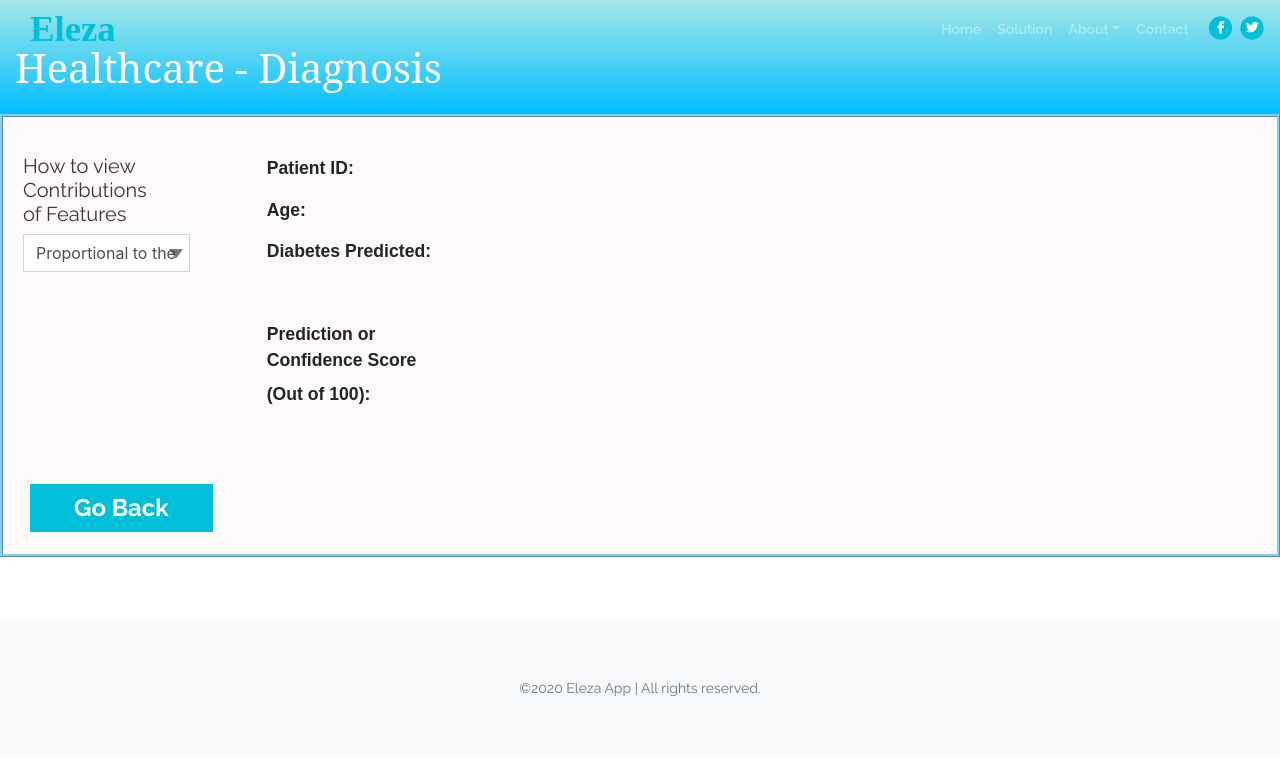
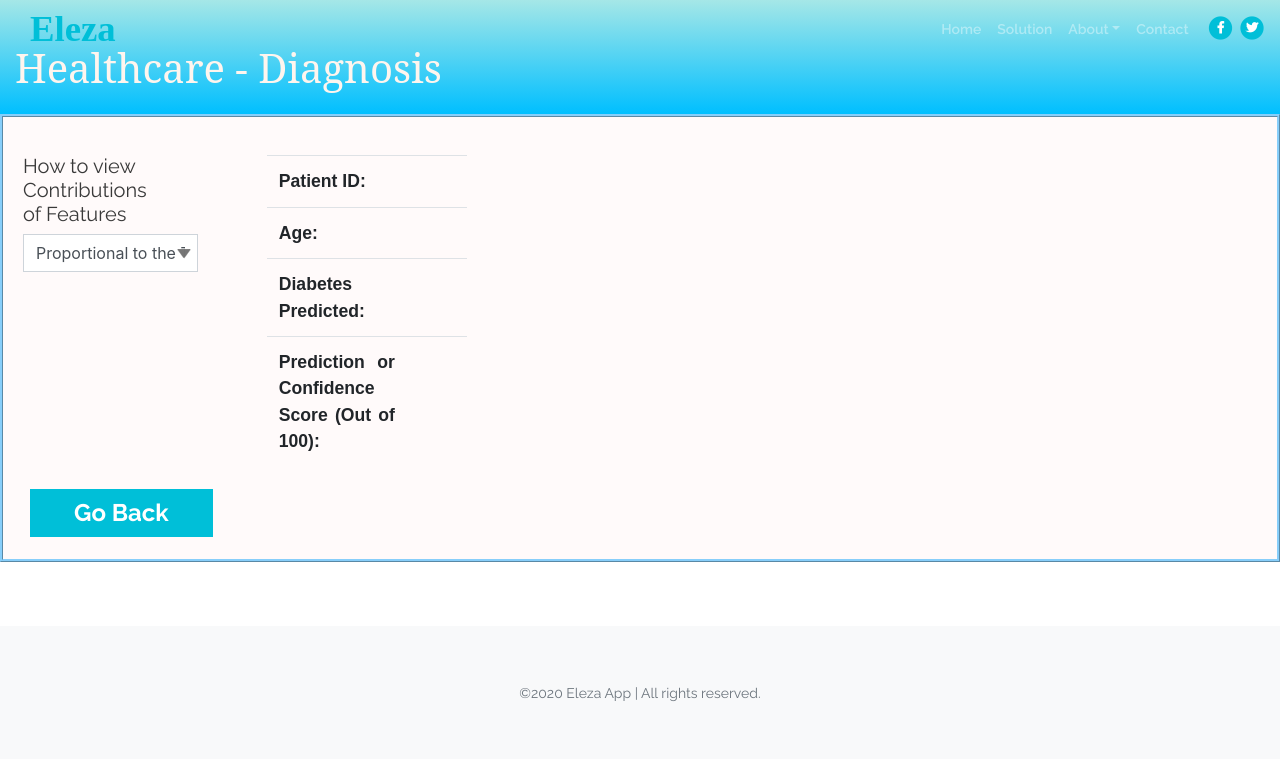
Before and after one commit to kipod/eleza, a Flask app: template app/templates/explanations_per_patient.html in a window 1280 px wide. Shown: the top 759 px of the page. Run offline with Flask 2, Linux system fonts and the light colour scheme; the template is opened without the code that fills it, so the values that code supplies are empty; some libraries are stand-ins or nearby versions; grey boxes are pictures that could not be loaded.

Commit message:
make_table_tp_patients_values_explan_per_patient

```diff
--- a/app/templates/explanations_per_patient.html
+++ b/app/templates/explanations_per_patient.html
@@ -6,17 +6,11 @@
 
 {% block content %}
 <style>
-
-  .sidesWrapper {
-    display: flex;
-    justify-content: space-between;
-}
-
-  .table {
-    margin-bottom: 5%;
-    border: 3px ridge lightskyblue;
-    background: #FFFAFA;
-    width: 100%;
+.table {
+  margin-bottom: 5%;
+  border: 3px ridge lightskyblue;
+  background: #FFFAFA;
+  width: 100%;
 }
 
 /* .sidesWrapper {
@@ -129,6 +123,12 @@ font-weight: 600;
     justify-content: space-between;
 }
 
+.td_patient-value {
+  font-size: 110%;
+  width: 30%;
+  text-align: center;
+}
+
 </style>
 <!-- Header -->
 <div class="ex-header-top-main bck" title='Healthcare - {{ form.subdomain.name }} Diagnosis'>
@@ -160,7 +160,7 @@ font-weight: 600;
           <div class="leftDiv">
             <div style="padding: 20px; margin-top: 10px;">
               <h5> How to view Contributions of Features </h5>
-              <div style="width:85%; margin-bottom: 170px; width: 100%; background: url(http://wpandyou.ru/wp-content/uploads/2013/01/down_arrow_select.jpg) no-repeat right #DDD;">
+              <div style="margin-bottom: 170px; width: 105%; background: url(http://wpandyou.ru/wp-content/uploads/2013/01/down_arrow_select.jpg) no-repeat right #DDD;">
                 <select class="form-control" id="presentation_type" name="presentation_type"
                   style="width: 135%;" onchange="this.form.submit()">
                   {% if form.presentation_type == "Proportional to the Category Score" %}
@@ -176,22 +176,16 @@ font-weight: 600;
           </div>
           <div class="centerDiv div-style-font">
             <div>
-              <div style="max-width: 100%;">
-                <div style="width: 65%; font-weight: 600;"> Patient ID: &emsp;&emsp; {{form.case_id}}
-                </div>
-                <!-- <div style="width: 70%; text-align: center; padding: 5px;"></div> -->
-              </div>
-              <div style="max-width: 100%; margin-top: 15px;">
-                <div style="width: 65%; height: 10%; font-weight: 600; text-align: left;">Age:
-                  &emsp;&emsp; {{form.age}}</div>
-                <!-- <div style="width: 70%; text-align: center; padding:  5px;">20 - 30</div> -->
-              </div>
-              <div style="margin-top: 15px; font-weight: 600; width: 90%;">Diabetes Predicted:
-                &ensp;&emsp; {{form.predicted}}</div>
-            </div>
-            <div style="margin-top: 30px; width: 90%; height: 25%; font-weight: 600;">
-              Prediction or Confidence Score (Out of 100):
-              <font style="color:brown; font-size: 140%;"> &emsp;&emsp; {{form.prediction_score}}</font>
+              <table style="text-align: justify; width: 100%;">
+                <tr> <td>Patient ID:</td> <td class="td_patient-value">{{form.case_id}}</td> </tr>
+                <tr> <td>Age:</td> <td class="td_patient-value">{{form.age}}</td> </tr>
+                <tr> <td>Diabetes Predicted:</td> <td class="td_patient-value">{{form.predicted}}</td> </tr>
+                <tr> <td>Prediction or Confidence Score (Out of 100):</td>
+                <td style="text-align: center;">
+                  <font style="color:brown; font-size: 130%;"> {{form.prediction_score}}</font>
+                </td>
+                </tr>
+              </table>
             </div>
           </div>
           <div class="rightDiv">
```
